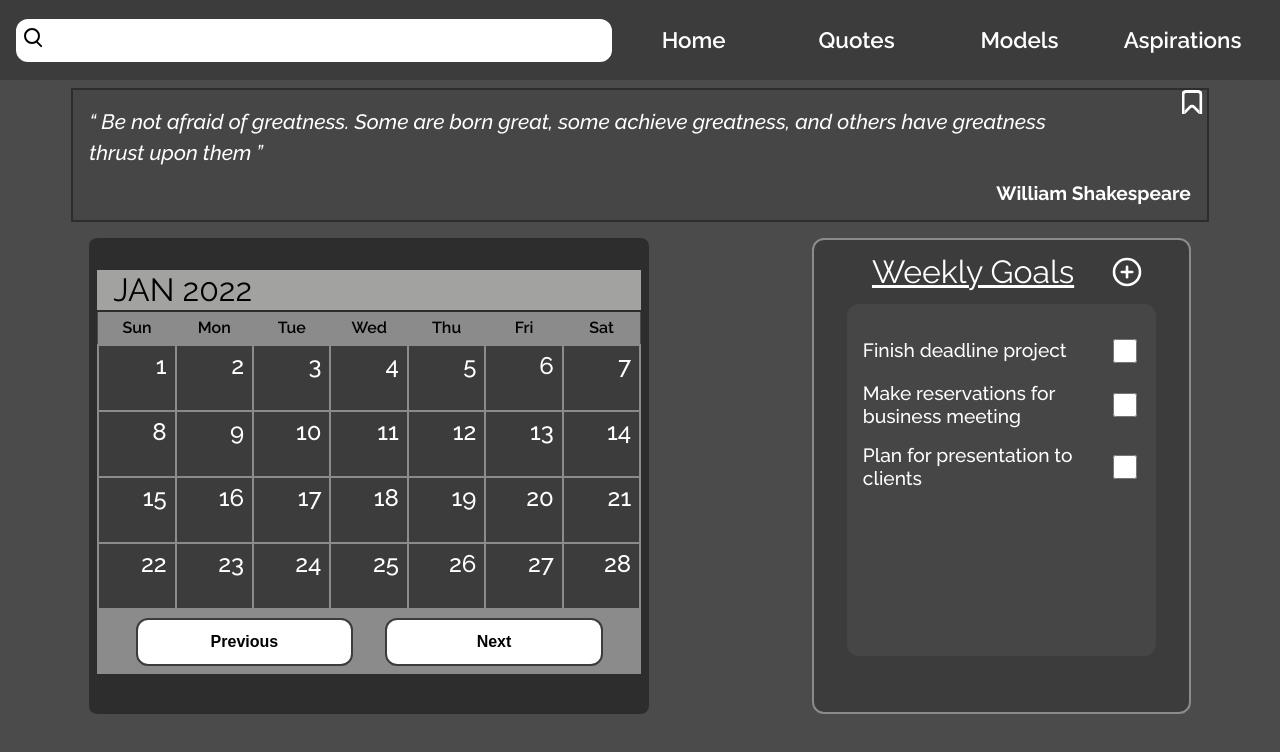
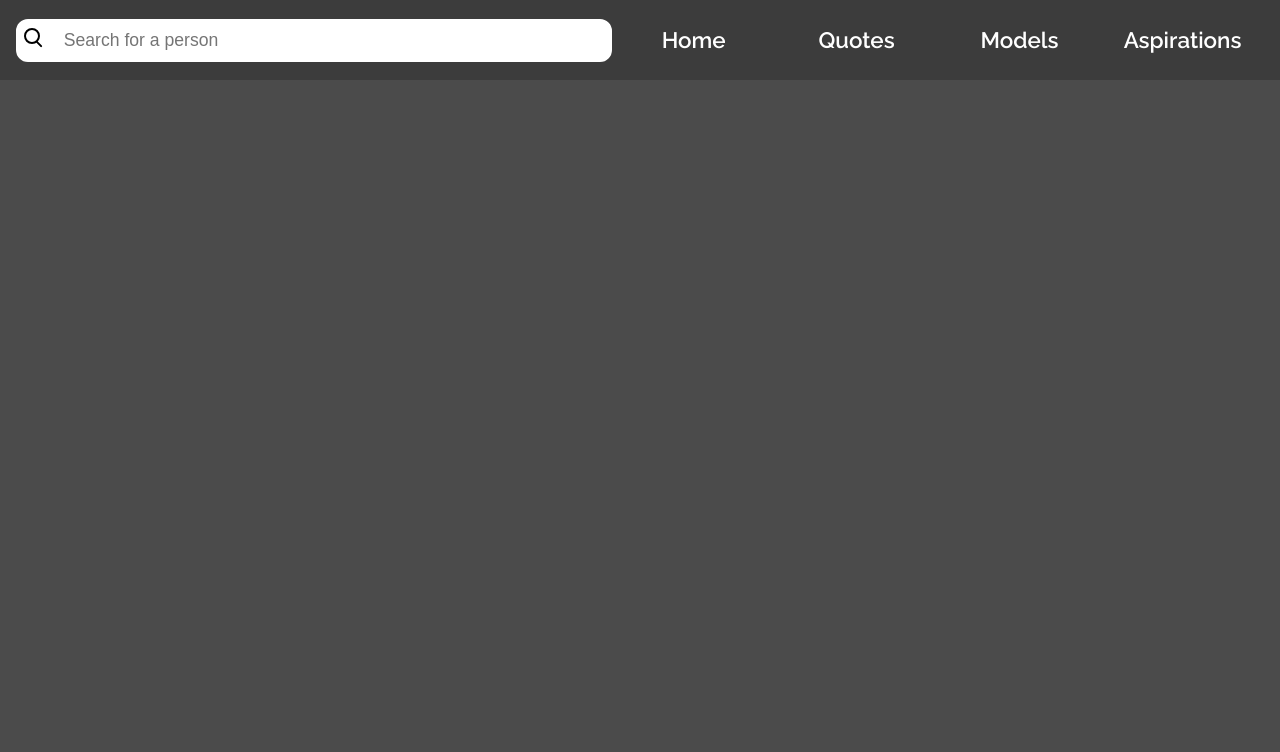
Before and after one commit to TazDeCoder/Inspiro, a plain HTML site: page index.html in a window 1280 px wide. Drawn offline with Linux system fonts and the light colour scheme.

Commit message:
Update HTML markup and add new font-family
Removed filler content

```diff
--- a/index.html
+++ b/index.html
@@ -11,6 +11,10 @@
       href="https://fonts.googleapis.com/css2?family=Raleway:ital,wght@0,400;0,500;0,600;0,700;1,500&display=swap"
       rel="stylesheet"
     />
+    <link
+      href="https://fonts.googleapis.com/css2?family=Merriweather:ital,wght@0,300;0,400;0,700;0,900;1,300;1,400&display=swap"
+      rel="stylesheet"
+    />
     <script defer type="module" src="./src/scripts/controller.js"></script>
     <title>Inspiro</title>
   </head>
@@ -21,7 +25,11 @@
         <!-- Searchbar  -->
         <form class="content__form content__form--search">
           <i class="form__icon--search gg-search"></i>
-          <input class="form__input--field" type="text" />
+          <input
+            class="form__input--field"
+            type="text"
+            placeholder="Search for a person"
+          />
         </form>
         <!-- Hamburger menu -->
         <div class="content__item content__item--menu">
@@ -55,167 +63,7 @@
 
     <main class="main">
       <!-- Page that display the different views -->
-      <div class="main__content content--flex">
-        <div class="content__container">
-          <header class="container__head">
-            <h2 class="head__header">Weekly Goals</h2>
-            <i class="head__icon--add gg-add"></i>
-          </header>
-
-          <ul class="container__list">
-            <li class="list__item item">
-              <label class="item__label">Finish deadline project</label>
-              <input class="item__input" type="checkbox" />
-            </li>
-
-            <li class="list__item">
-              <label class="item__label"
-                >Make reservations for business meeting</label
-              >
-              <input class="item__input" type="checkbox" />
-            </li>
-
-            <li class="list__item">
-              <label class="item__label"
-                >Plan for presentation to clients</label
-              >
-              <input class="item__input" type="checkbox" />
-            </li>
-          </ul>
-        </div>
-
-        <div class="content__wrapper wrapper">
-          <h2 class="wrapper__header">Jan 2022</h2>
-
-          <table class="wrapper__table table">
-            <thead class="table__head">
-              <tr class="head__row">
-                <th class="row__head" scope="col">Sun</th>
-                <th class="row__head" scope="col">Mon</th>
-                <th class="row__head" scope="col">Tue</th>
-                <th class="row__head" scope="col">Wed</th>
-                <th class="row__head" scope="col">Thu</th>
-                <th class="row__head" scope="col">Fri</th>
-                <th class="row__head" scope="col">Sat</th>
-              </tr>
-            </thead>
-
-            <tbody class="table__body body">
-              <tr class="body__row">
-                <td class="row__data">
-                  <div class="data__item">1</div>
-                </td>
-                <td class="row__data">
-                  <div class="data__item">2</div>
-                </td>
-                <td class="row__data">
-                  <div class="data__item">3</div>
-                </td>
-                <td class="row__data">
-                  <div class="data__item">4</div>
-                </td>
-                <td class="row__data">
-                  <div class="data__item">5</div>
-                </td>
-                <td class="row__data">
-                  <div class="data__item">6</div>
-                </td>
-                <td class="row__data">
-                  <div class="data__item">7</div>
-                </td>
-              </tr>
-
-              <tr class="body__row">
-                <td class="row__data">
-                  <div class="data__item">8</div>
-                </td>
-                <td class="row__data">
-                  <div class="data__item">9</div>
-                </td>
-                <td class="row__data">
-                  <div class="data__item">10</div>
-                </td>
-                <td class="row__data">
-                  <div class="data__item">11</div>
-                </td>
-                <td class="row__data">
-                  <div class="data__item">12</div>
-                </td>
-                <td class="row__data">
-                  <div class="data__item">13</div>
-                </td>
-                <td class="row__data">
-                  <div class="data__item">14</div>
-                </td>
-              </tr>
-
-              <tr class="body__row">
-                <td class="row__data">
-                  <div class="data__item">15</div>
-                </td>
-                <td class="row__data">
-                  <div class="data__item">16</div>
-                </td>
-                <td class="row__data">
-                  <div class="data__item">17</div>
-                </td>
-                <td class="row__data">
-                  <div class="data__item">18</div>
-                </td>
-                <td class="row__data">
-                  <div class="data__item">19</div>
-                </td>
-                <td class="row__data">
-                  <div class="data__item">20</div>
-                </td>
-                <td class="row__data">
-                  <div class="data__item">21</div>
-                </td>
-              </tr>
-
-              <tr class="body__row">
-                <td class="row__data">
-                  <div class="data__item">22</div>
-                </td>
-                <td class="row__data">
-                  <div class="data__item">23</div>
-                </td>
-                <td class="row__data">
-                  <div class="data__item">24</div>
-                </td>
-                <td class="row__data">
-                  <div class="data__item">25</div>
-                </td>
-                <td class="row__data">
-                  <div class="data__item">26</div>
-                </td>
-                <td class="row__data">
-                  <div class="data__item">27</div>
-                </td>
-                <td class="row__data">
-                  <div class="data__item">28</div>
-                </td>
-              </tr>
-            </tbody>
-          </table>
-
-          <nav class="wrapper__nav nav">
-            <button class="nav__btn nav__btn--prev btn">Previous</button>
-            <button class="nav__btn nav__btn--next btn">Next</button>
-          </nav>
-        </div>
-
-        <div class="content__box--quote">
-          <i class="box__icon--bookmark gg-bookmark"></i>
-          <p class="box__label box__label--quote">
-            <q>
-              Be not afraid of greatness. Some are born great, some achieve
-              greatness, and others have greatness thrust upon them
-            </q>
-          </p>
-          <p class="box__label box__label--author">William Shakespeare</p>
-        </div>
-      </div>
+      <div class="main__content"></div>
     </main>
   </body>
 </html>
```
